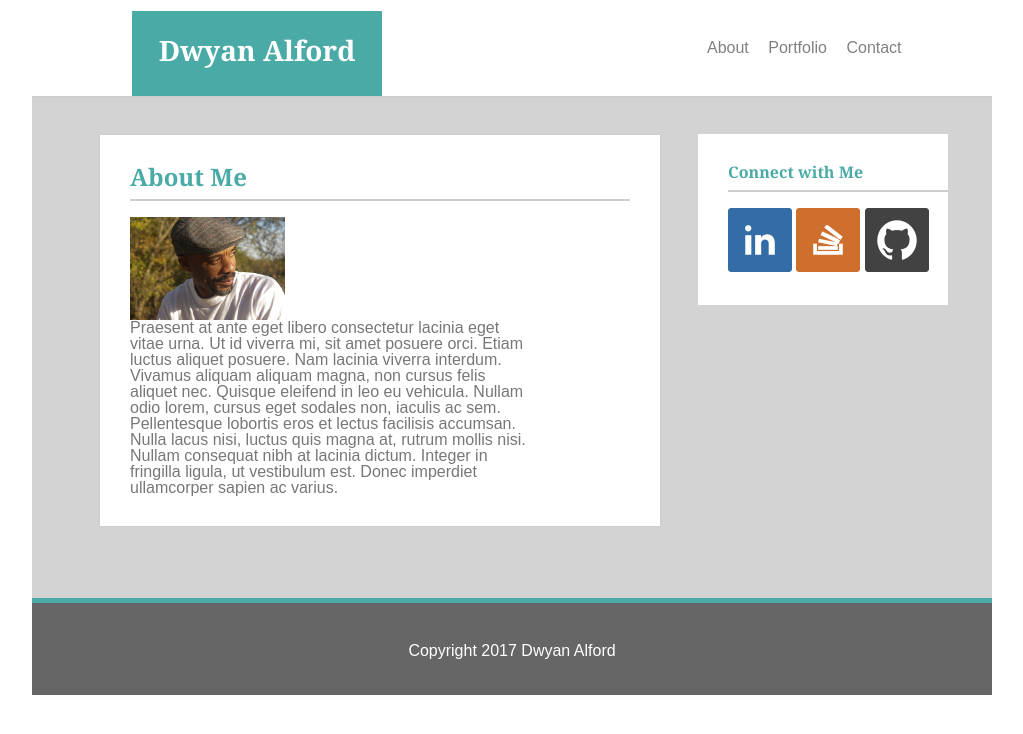
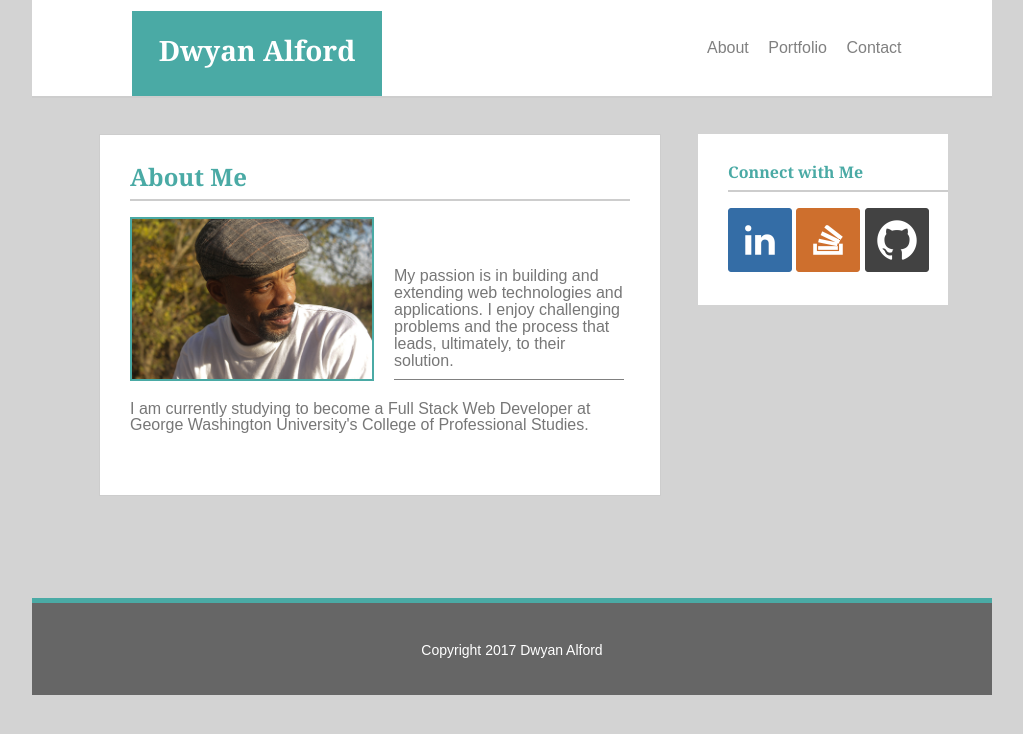
Before and after one commit to dwyanalford/Basic-Portfolio, a plain HTML site: page index.html in a window 1280 px wide. Shown: the whole page, without its empty margins (128-1151 px from the left). Drawn offline with Linux system fonts and the light colour scheme.

Commit message:
latest update

```diff
--- a/Assets/css/style.css
+++ b/Assets/css/style.css
@@ -4,6 +4,7 @@ body {
 	font-family: 'Arial', 'Helvetica Neue', Helvetica, sans-serif;
 	color: #777777;
 	margin: 0 auto;
+	background-color: lightgrey;
 }
 h1, h2 {
 	font-family: 'Georgia', Times, Times New Roman, serif;
@@ -16,6 +17,7 @@ h1 {
 	height: 96px;
 	position: relative;
 	border-bottom: 2px solid #cdcdcd;
+	background-color: #fff;
 }
 header {
 	float: left;
@@ -47,21 +49,22 @@ nav a {
 }
 #content-background {
 	width: 960px;
-	height: 500px;
-	background-color: lightgrey;
+	min-height: 500px;
+	/*background-color: lightgrey;
+	position: relative;*/
 }
 section, aside {
 	background-color: #ffffff;
 }
 section {
     width: 500px;
-    height: auto;
+    min-height: 300px;
     float: left;
     margin-left: 67px;
     margin-top: 36px;
     padding: 30px;
     border: 1px solid #cdcdcd;
-    position: relative;
+    /*position: relative;*/
 }
 section h1, aside h2 {
 	font-weight: bold;
@@ -70,10 +73,34 @@ section h1, aside h2 {
 }
 section img {
 	float: left;
+	border: 2px solid #4aaaa5;
 }
-section p {
-	width: 400px;
+/*This p-style id changes paragraph 1 ONLY of About Me Section*/
+#p-style {
+    width: 230px;
+    float: left;
+    margin-left: 20px;
+    margin-top: 50px;
+    border-bottom: 1px grey solid;
+    padding-bottom: 10px;
+    line-height: 17px;
+}
+section p:last-child {
+  	width: 500px;
+  	margin-left: 0px;
+  	margin-top: 20px;
+  	float: left;
+}
+.folio1 {
+	background-color: #4aaaa5;
+	width: 200px;
+	height: 173px;
 	float: left;
+	margin-right: 50px;
+	margin-bottom: 50px;
+	margin-top: 25px;
+	text-align: center;
+	color: white;
 }
 aside {
 	width: 220px;
@@ -96,4 +123,5 @@ footer {
 }
 footer p {
 	margin-top: 40px;
+	font-size: 14px;
 }
--- a/index.html
+++ b/index.html
@@ -21,9 +21,9 @@
 	<section>
 		<h1>About Me</h1>
 		<br>
-		<img src="assets/images/dwyan4.jpg" width="155">
-		<p>Praesent at ante eget libero consectetur lacinia eget vitae urna. Ut id viverra mi, sit amet posuere orci. Etiam luctus aliquet posuere. Nam lacinia viverra interdum. Vivamus aliquam aliquam magna, non cursus felis aliquet nec. Quisque eleifend in leo eu vehicula. Nullam odio lorem, cursus eget sodales non, iaculis ac sem. Pellentesque lobortis eros et lectus facilisis accumsan.</p>
-		<p>Nulla lacus nisi, luctus quis magna at, rutrum mollis nisi. Nullam consequat nibh at lacinia dictum. Integer in fringilla ligula, ut vestibulum est. Donec imperdiet ullamcorper sapien ac varius. </p>
+		<img src="assets/images/dwyan4.jpg" width="240">
+		<p id="p-style">My passion is in building and extending web technologies and applications. I enjoy challenging problems and the process that leads, ultimately, to their solution.</p>
+		<p>I am currently studying to become a Full Stack Web Developer at George Washington University's College of Professional Studies.</p>
 	</section>
 	<aside>
 		<h2>Connect with Me</h2>
```
Also changed, not shown: portfolio.html (+5 -6 lines), 3 other files.
